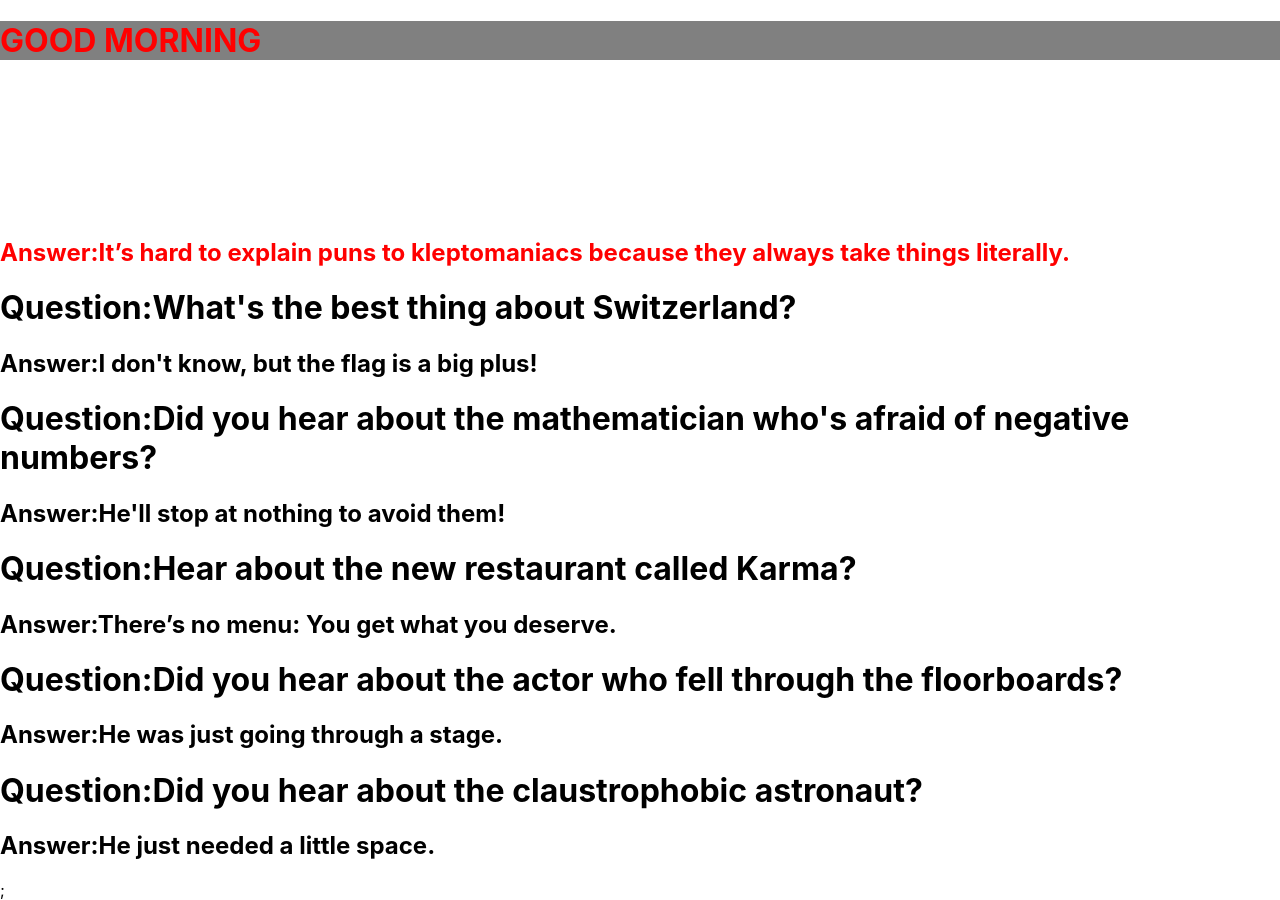
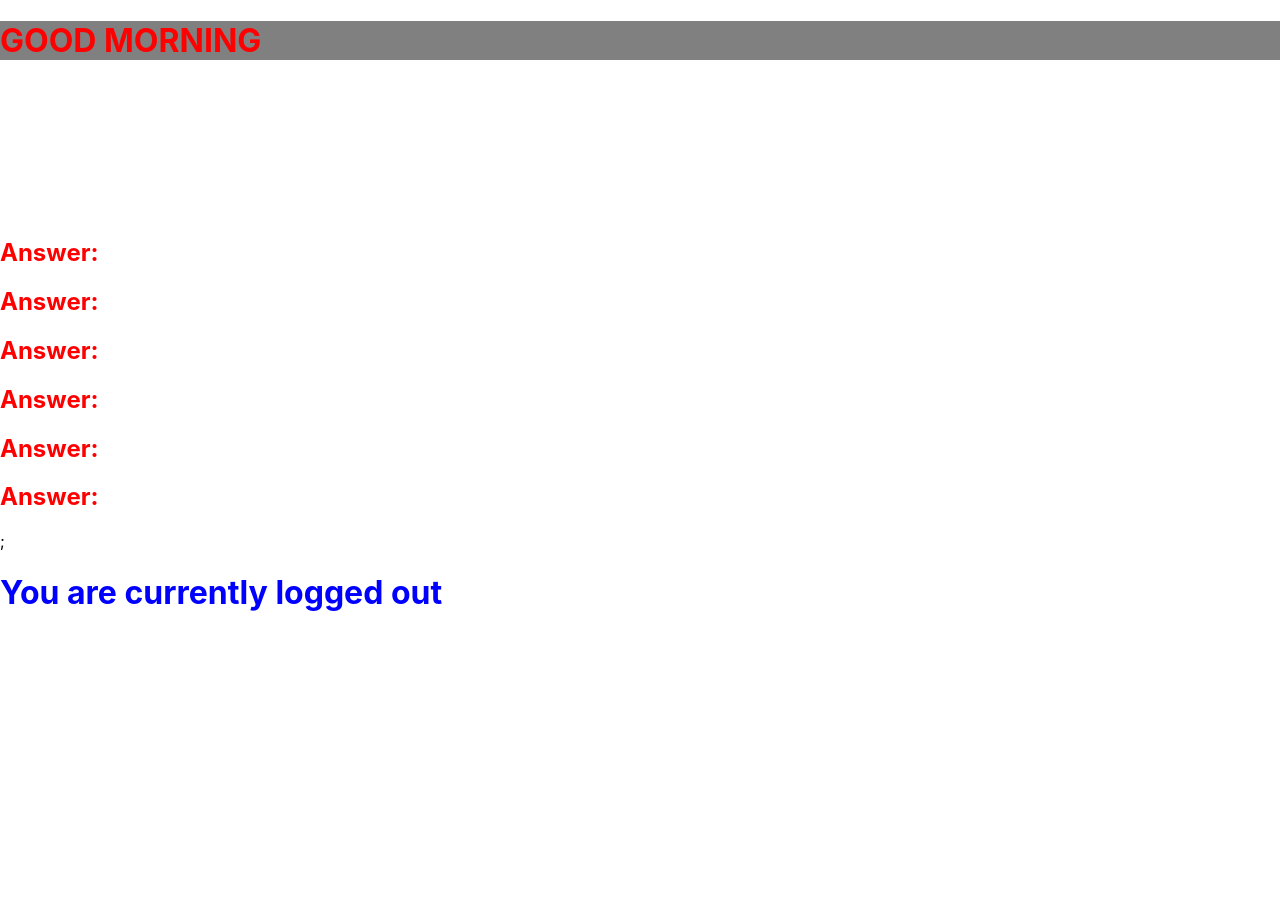
Before and after one commit to archanabaral/react-basics, a React (Create React App) app: page / in a window 1280 px wide. After the commit the page ends 800 px from the top, so only its background shows below. Built offline with nearby package versions, Linux system fonts and the light colour scheme.

Commit message:
create class

```diff
--- a/src/App.js
+++ b/src/App.js
@@ -6,6 +6,7 @@ import "./App.css";
 import ContactsCard from "./component/contactCard";
 import Joke from "./component/Joke";
 import JokesData from "./jokesData";
+import Data from "./component/class";
 
 function App() {
   const date = new Date();
@@ -19,9 +20,7 @@ function App() {
     timeOfDay = "NIGHT";
   }
   const jokeComponents = JokesData.map(joke => {
-    return (
-      <Joke key={joke.id} question={joke.question} punchLine={joke.punchLine} />
-    );
+    return <Joke key={joke.id} quiz={joke} />;
   });
   return (
     //anything we want to change from JXS to JS we need to wrap on curly braces
@@ -65,6 +64,7 @@ function App() {
         />
       </div>
       <div>{jokeComponents};</div>
+      <Data />
     </div>
   );
 }
--- /dev/null
+++ b/src/component/class.js
@@ -0,0 +1,34 @@
+import React from "react";
+
+// Given a stateless functional component, add state to it
+// state should have a property called `isLoggedIn` which is a boolean
+// (true if logged in, false if not)
+// Then, give your best shot at rendering the word "in" if the user is logged in
+// or "out" if the user is logged out.
+
+class App extends React.Component {
+  constructor() {
+    super();
+    this.state = {
+      isLoggedIn: false
+    };
+  }
+
+  render() {
+    let wordDisplay;
+    if (this.state.isLoggedIn === true) {
+      wordDisplay = "in";
+    } else {
+      wordDisplay = "out";
+    }
+    return (
+      <div>
+        <h1 style={{ color: "blue" }}>
+          You are currently logged {wordDisplay}
+        </h1>
+      </div>
+    );
+  }
+}
+
+export default App;
```
